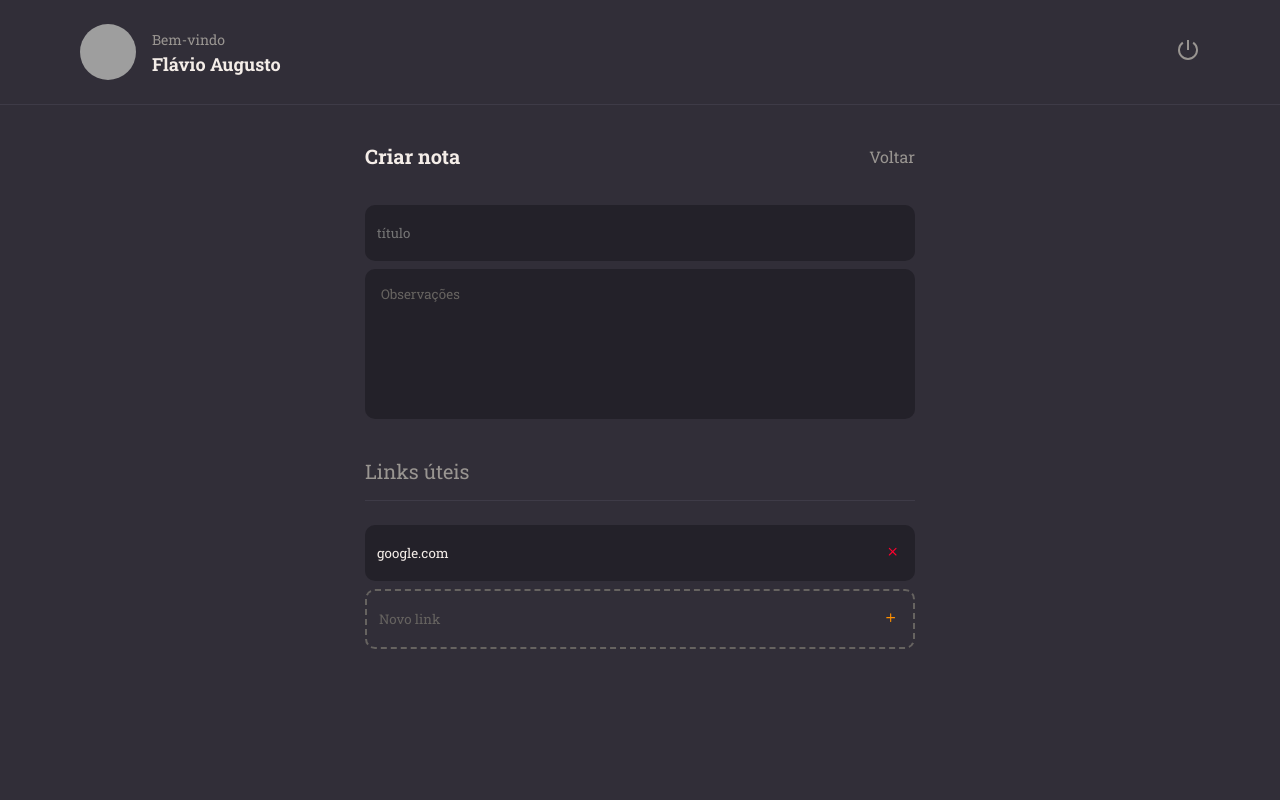
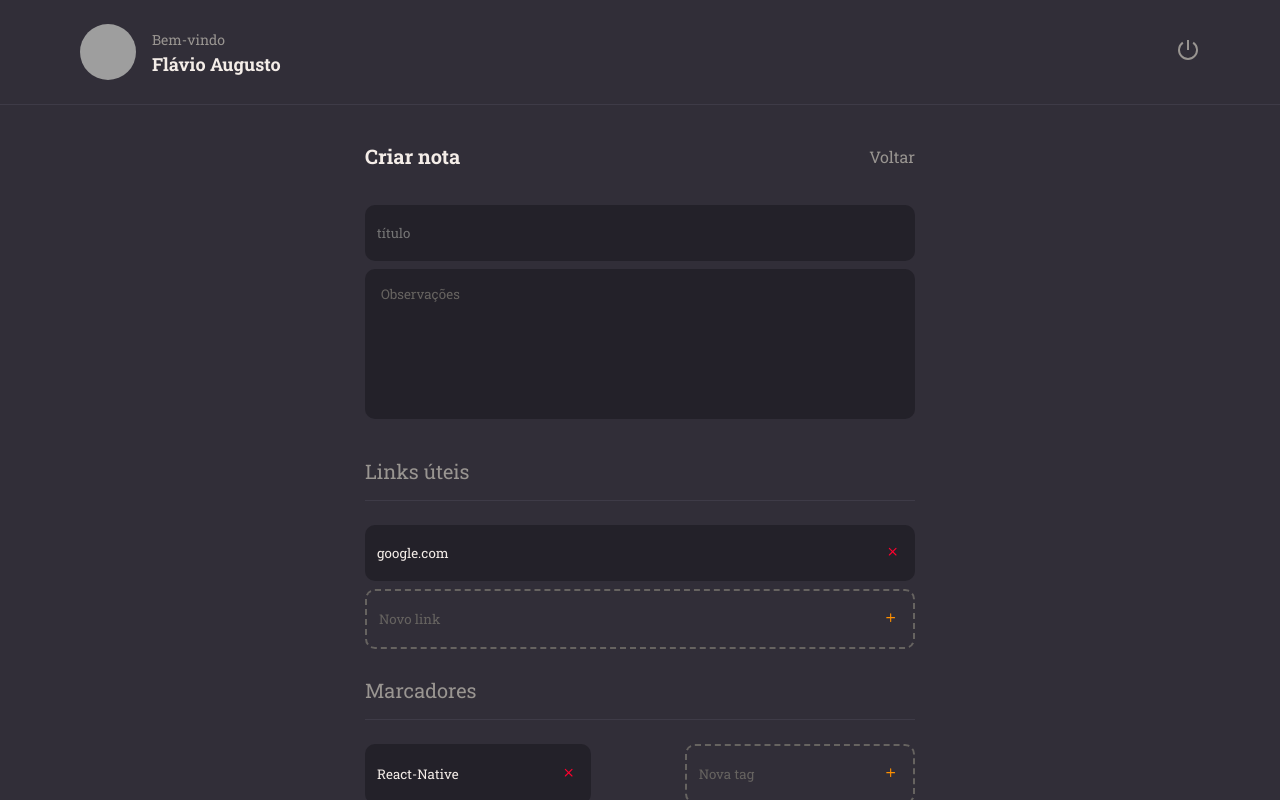
Before and after one commit to flavioaugusto1/frontend-rocketnotes, a React (Vite) app: page / in a window 1280 px wide. Built offline with nearby package versions, Linux system fonts and the light colour scheme; grey boxes are pictures that could not be loaded.

Commit message:
finished new note screen

```diff
--- a/src/pages/New/index.jsx
+++ b/src/pages/New/index.jsx
@@ -1,14 +1,14 @@
 import { Container, Form } from "./styles";
 
-import { Header } from "../../components/Header"
-import { Input } from "../../components/Input"
+import { Header } from "../../components/Header";
+import { Input } from "../../components/Input";
 import { Textarea } from "../../components/TextArea";
 import { Section } from "../../components/Section";
 import { NoteItem } from "../../components/NoteItem";
+import { Button } from "../../components/Button";
 
-
-export function New(){
-  return(
+export function New() {
+  return (
     <Container>
       <Header />
 
@@ -19,16 +19,24 @@
             <a href="/">Voltar</a>
           </header>
 
-          <Input placeholder="título"/>
-          <Textarea placeholder="Observações"/>
+          <Input placeholder="título" />
+          <Textarea placeholder="Observações" />
 
           <Section title="Links úteis">
             <NoteItem value="google.com" />
-            <NoteItem isNew placeholder="Novo link"/>
+            <NoteItem isNew placeholder="Novo link" />
           </Section>
+
+          <Section title="Marcadores">
+            <div className="tags">
+              <NoteItem value="React-Native" />
+              <NoteItem isNew placeholder="Nova tag" />
+            </div>
+          </Section>
+
+          <Button title="Salvar" />
         </Form>
       </main>
-
     </Container>
-  )
+  );
 }
--- a/src/pages/New/styles.js
+++ b/src/pages/New/styles.js
@@ -9,6 +9,17 @@
   grid-template-areas:
     "header"
     "content";
+
+  > main {
+    grid-area: content;
+    overflow-y: auto;
+  }
+
+  .tags {
+    display: flex;
+    justify-content: space-between;
+    flex-wrap: wrap;
+  }
 `;
 
 export const Form = styled.form`
```
